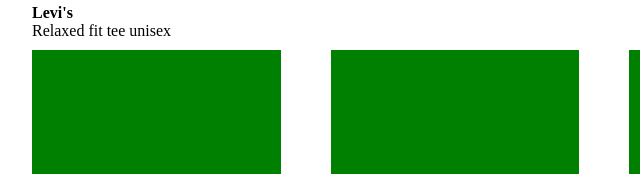
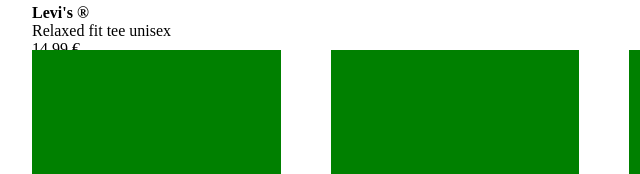
Before and after one commit to La-wii/htmlcss-shop, a plain HTML site: page index.html in a window 1280 px wide. Shown: the part 500-674 px from the top of the page, 160-800 px from the left. Drawn offline with Linux system fonts and the light colour scheme.

Commit message:
add span.trademark + entity code €

```diff
--- a/index.html
+++ b/index.html
@@ -15,9 +15,11 @@
             <img src="img/1b.webp" alt="maglietta Levi's" class="hover-effect">
             <span class="label red">-50%</span>
             <span class="label green">Sostenibilit&agrave;</span>
-            <h4 class="brand">Levi's</h4>
+            <h4 class="brand">Levi's
+                <span class="trademark">&reg;</span>
+            </h4>
             <p class="description">Relaxed fit tee unisex</p>
-            <span class="price"></span>
+            <span class="price">14.99 &euro;</span>
 
         </div>
         <div class="box middle"></div>
```
